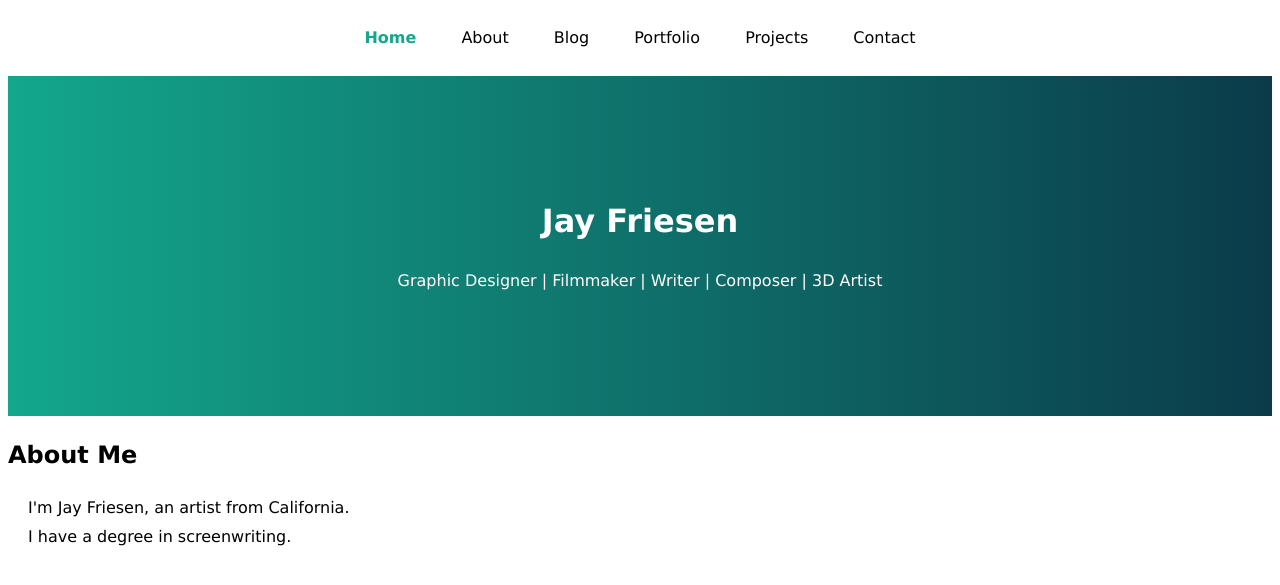
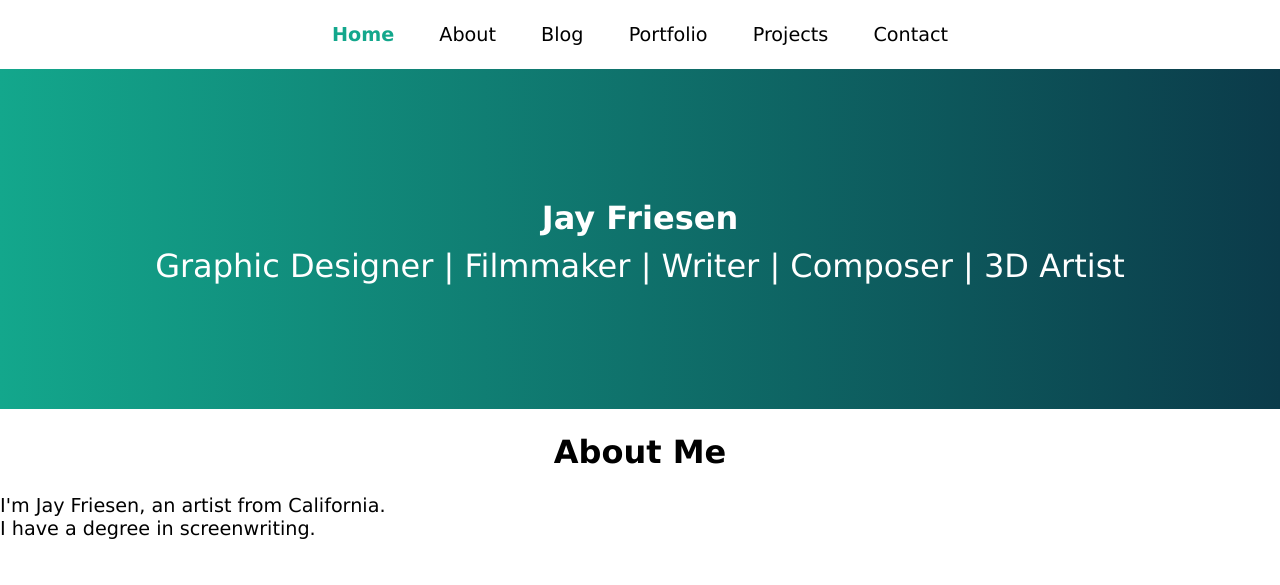
Before and after one commit to stoatsnhoney/stoatsnhoney.github.io, a Jekyll site: the page built from index.html, in a window 1280 px wide. Shown: the top 585 px of the page. Built offline with Jekyll 4.4.1, drawn with Linux system fonts in a browser that asks for light colours; some web fonts are replaced.

Commit message:
CSS updates

```diff
--- a/_sass/main.scss
+++ b/_sass/main.scss
@@ -9,40 +9,46 @@
 
 body {
   font-family: $font;
-  line-height: 1.6;
+  font-size: 16px;
+  line-height: 1;
   color: $textcolor;
   background-color: $bgcolor;
+  margin: 0;
 }
 
 p {
-  font-size: 1rem; /* Adjust size as needed */
-  line-height: 1.8; /* Improves readability */
-  color: $textcolor; /* Neutral text color */
-  margin: 20px;
+  font-size: 1.2em;
+  line-height: 1.2;
+  color: $textcolor;
 }
 
 h1 {
-  margin: 20px;
+  font-size: 2em;
+}
+
+h2 {
+  font-size: 2rem;
+  text-align: center;
 }
 
 // MARK: Special Elements
 
-header {
-  background: #13A78C;
-  background: linear-gradient(90deg, rgba(19, 167, 140, 1) 0%, rgba(11, 59, 74, 1) 100%);
-  color: $textcolor;
-  padding: 20px;
-  text-align: center;
-}
-
 .hero {
   position: static;
+  background: linear-gradient(90deg, $accent 0%, #0b3b4a 100%);
   background-size: cover;
   background-position: center;
   height: 300px;
+  padding: 20px;
   align-content: center;
   text-align: center;
   color: #ffffff;
+}
+
+.subtitle {
+  color: #ffffff;
+  font-size: 2em;
+  line-height: 0;
 }
 
 // MARK: Navigation
@@ -57,13 +63,17 @@
   }
 
 nav {
-  margin-top: 15px;
-  margin-bottom: 15px;
-  text-align: center; /* Center the navbar */
+  position: sticky;
+  top: 0;
+  padding: 15px 0;
+  text-align: center;
+  background: #ffffffcc;
+  backdrop-filter: blur(7px);
 }
 
 nav a {
-  display: inline-block; /* Ensure links are inline */
+  display: inline-block;
+  font-size: 1.2em;
   color: $textcolor;
   text-decoration: none;
   padding: 10px 15px;
@@ -86,14 +96,13 @@
   display: none;
   position: absolute;
   background-color: #13a78c;
-  min-width: 200px; /* Adjust width */
-  height: auto; /* Adjust height if needed */
+  min-width: 200px;
   box-shadow: 0px 8px 16px 0px rgba(255, 255, 255, 0.2);
   z-index: 1;
   top: 100%;
-  left: 0; /* Align it with the left edge of the parent */
-  border-radius: 10px; /* Adjust corner roundness */
-  padding: 5px; /* Add padding inside the dropdown */
+  left: 0;
+  border-radius: 10px;
+  padding: 5px;
 }
 
 .dropdown-content a {
@@ -125,13 +134,13 @@
 
 @media (max-width: 768px) {
   .article {
-      flex: 1 1 calc(50% - 20px); /* 2 columns on tablet */
+      flex: 1 1 calc(50% - 20px);
   }
 }
 
 @media (max-width: 480px) {
   .article {
-      flex: 1 1 100%; /* 1 column on mobile */
+      flex: 1 1 100%;
   }
 
   nav {
@@ -153,53 +162,53 @@
 }
 
 .gallery-item {
-  position: relative; /* Enable absolute positioning for child elements */
+  position: relative;
   display: flex;
-  justify-content: center; /* Center content horizontally */
-  align-items: center; /* Center content vertically */
+  justify-content: center;
+  align-items: center;
   width: 300px;
-  margin: 0;
-  padding: 0;
+  border-radius: 16px;
+  overflow: hidden;
 }
 
 .gallery-item img {
   width: 100%;
-  height: auto;
+  height: 100%;
   border-radius: 16px;
-  transition: all 0.3s ease; /* Smooth transition for hover effects */
+  transition: all 0.3s ease;
 }
 
 .gallery-item:hover img {
-  filter: blur(4px) brightness(0.5); /* Blur and darken the image */
+  filter: blur(4px) brightness(0.5);
 }
 
 .gallery-item .overlay-title,
 .gallery-item .overlay-year {
-  position: absolute; /* Position text relative to the .gallery-item */
+  position: absolute;
   color: #ffffff;
   text-align: center;
   opacity: 0;
-  transition: opacity 0.3s ease; /* Smooth fade-in effect */
+  transition: opacity 0.3s ease;
   margin: 0;
   padding: 0;
 }
 
 .gallery-item:hover .overlay-title,
 .gallery-item:hover .overlay-year {
-  opacity: 1; /* Show text on hover */
+  opacity: 1;
 }
 
 .gallery-item .overlay-title {
-  top: 50%; /* Center vertically */
-  left: 50%; /* Center horizontally */
-  transform: translate(-50%, -50%); /* Adjust for perfect centering */
+  top: 50%;
+  left: 50%;
+  transform: translate(-50%, -50%);
   font-size: 1.5rem;
   font-weight: bold;
 }
 
 .gallery-item .overlay-year {
-  top: 90%; /* Center vertically */
-  left: 50%; /* Center horizontally */
-  transform: translate(-50%, -50%); /* Adjust for perfect centering */
+top: 90%;
+  left: 50%;
+  transform: translate(-50%, -50%);
   font-size: 1rem;
 }
--- a/index.html
+++ b/index.html
@@ -5,7 +5,7 @@
 
 <header class="hero">
   <h1>Jay Friesen</h1>
-  <p style="color: #ffffff">Graphic Designer | Filmmaker | Writer | Composer | 3D Artist</p>
+  <p class="subtitle">Graphic Designer | Filmmaker | Writer | Composer | 3D Artist</p>
 </header>
 
 <div>
```
